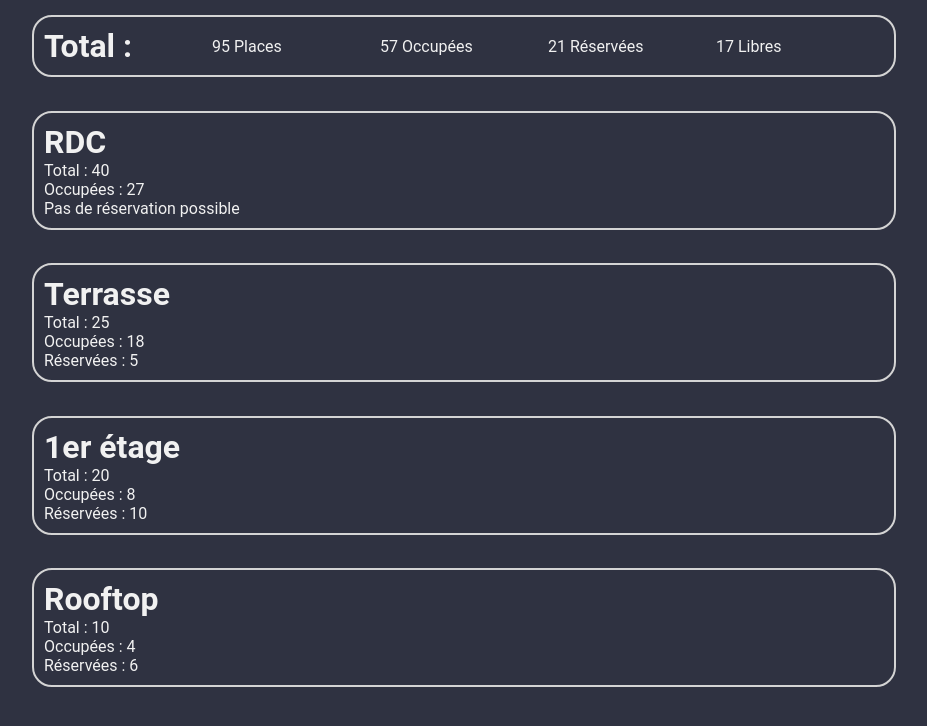
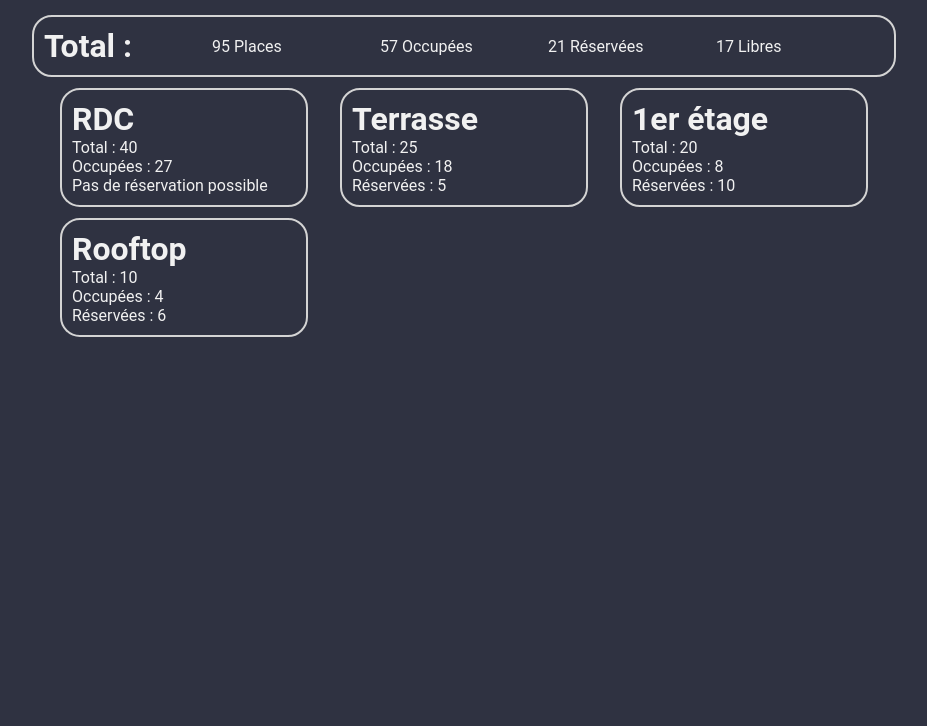
Before and after one commit to Mathis-COCO/Placeit, a React (Vite) app in the folder src/renderer/: page / in a window 1280 px wide. Shown: the top 726 px of the page, without its empty margins (188-1115 px from the left). Built offline with nearby package versions, Linux system fonts and the light colour scheme.

Commit message:
Add grid to interface

```diff
--- a/src/renderer/src/assets/Groupe.css
+++ b/src/renderer/src/assets/Groupe.css
@@ -2,9 +2,11 @@
     border: 2px solid rgb(212, 212, 212);
     border-radius: 20px;
     align-items: center;
+    justify-content: center;
     padding: 10px;
-    width: 100%;
+    width: 80%;
     color: rgb(241, 241, 241);
+    margin-left: 10%;
     margin-top: 4%;
 }
 
@@ -12,3 +14,8 @@
     cursor: pointer;
     background-color: #222533;
 }
+
+.allGroupes {
+    display: grid;
+    grid-template-columns: repeat(3, 1fr);
+}
--- a/src/renderer/src/components/Groupe.tsx
+++ b/src/renderer/src/components/Groupe.tsx
@@ -5,7 +5,7 @@ const Groupe = () => {
 
     return (
 
-        <div>
+        <div className="allGroupes">
             {GroupeData.map(item => (
                 <div className="groupe">
                     <h1>{item.name}</h1>
```
